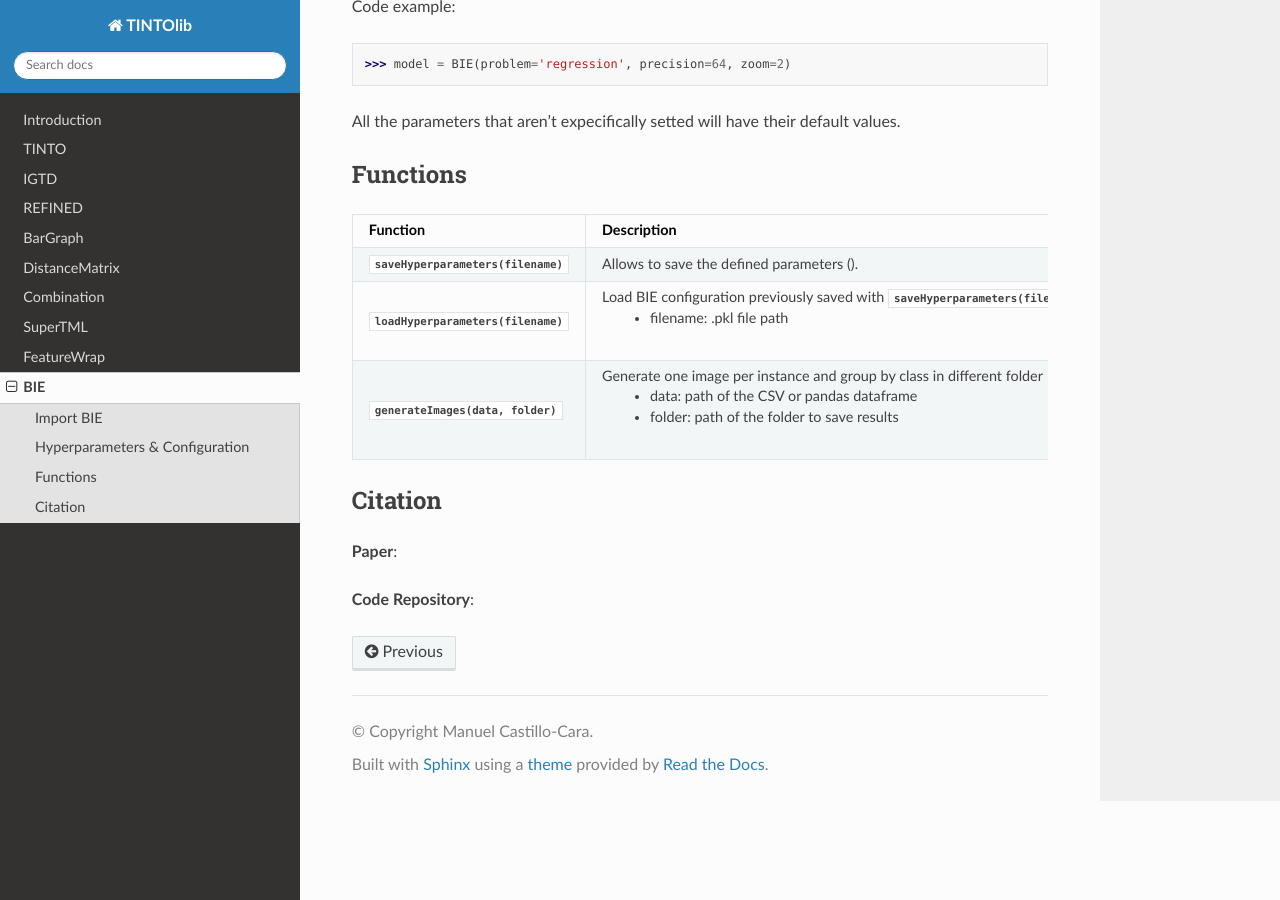
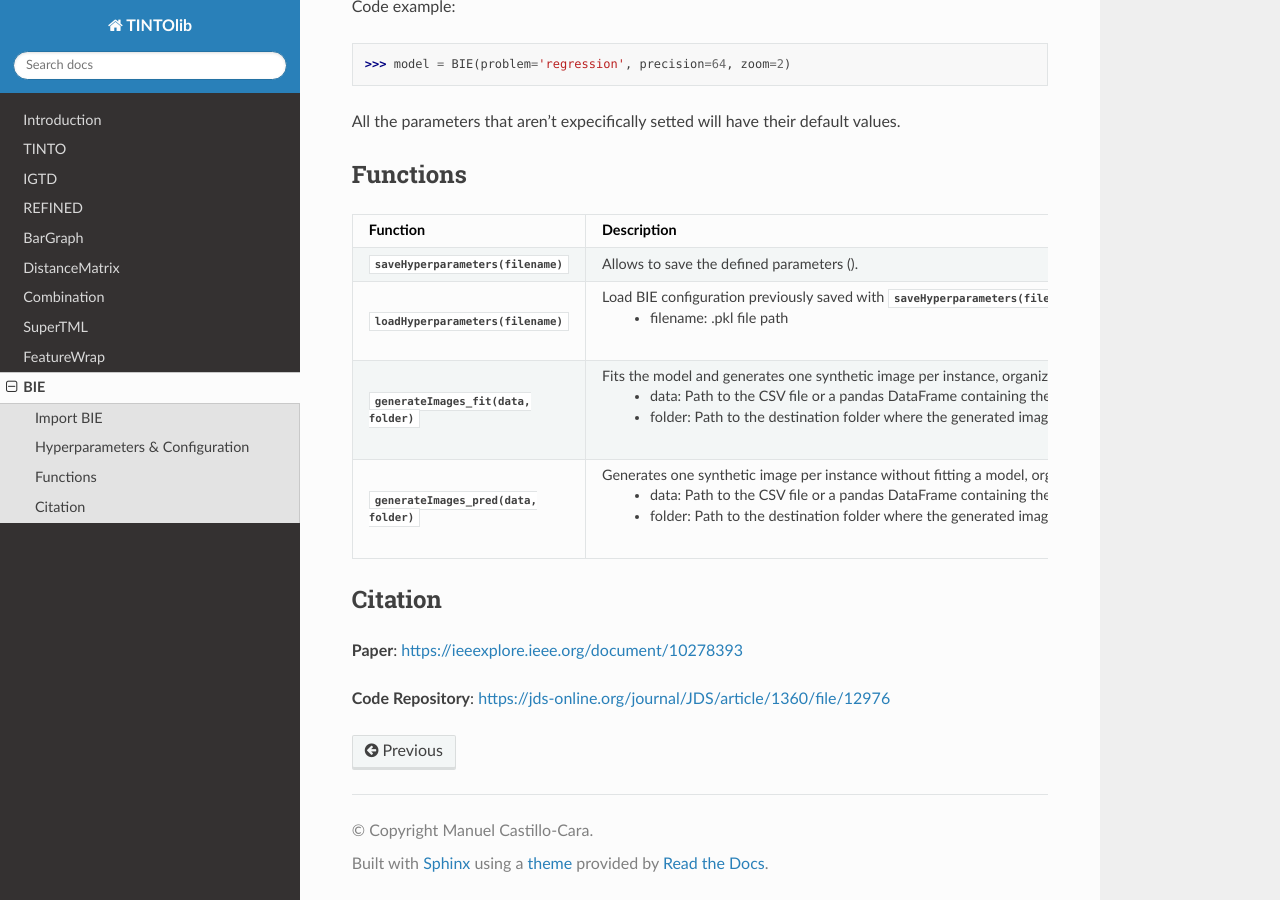
Before and after one commit to oeg-upm/TINTOlib-Documentation, a Sphinx documentation site: the page built from docs/source/bie.rst, in a window 1280 px wide and 900 px high, scrolled down 651 px. Built offline with Sphinx 7.4.7 and the Read the Docs theme 3.1.0, drawn with Linux system fonts in a browser that asks for light colours; pages that are not in the unit, such as notebooks, are missing from menus.

Commit message:
Update bie.rst
Added new functions generateImages_fit and generateImages_pred and references

```diff
--- a/docs/source/bie.rst
+++ b/docs/source/bie.rst
@@ -66,11 +66,17 @@ Functions
 
         - filename: .pkl file path
      -
-   * - :py:data:`generateImages(data, folder)`
-     - Generate one image per instance and group by class in different folder
+   * - :py:data:`generateImages_fit(data, folder)`
+     - Fits the model and generates one synthetic image per instance, organizing them into folders grouped by class
 
-        - data: path of the CSV or pandas dataframe
-        - folder: path of the folder to save results
+        - data: Path to the CSV file or a pandas DataFrame containing the input data
+        - folder: Path to the destination folder where the generated images will be saved
+     - Folders with synthetic images
+   * - :py:data:`generateImages_pred(data, folder)`
+     - Generates one synthetic image per instance without fitting a model, organizing them into folders grouped by class
+
+        - data: Path to the CSV file or a pandas DataFrame containing the input data
+        - folder: Path to the destination folder where the generated images will be saved
      - Folders with synthetic images
 
 
@@ -78,6 +84,6 @@ Functions
 
 Citation
 ------
-**Paper**:
+**Paper**: https://ieeexplore.ieee.org/document/10278393
 
-**Code Repository**:
+**Code Repository**: https://jds-online.org/journal/JDS/article/1360/file/12976
```
